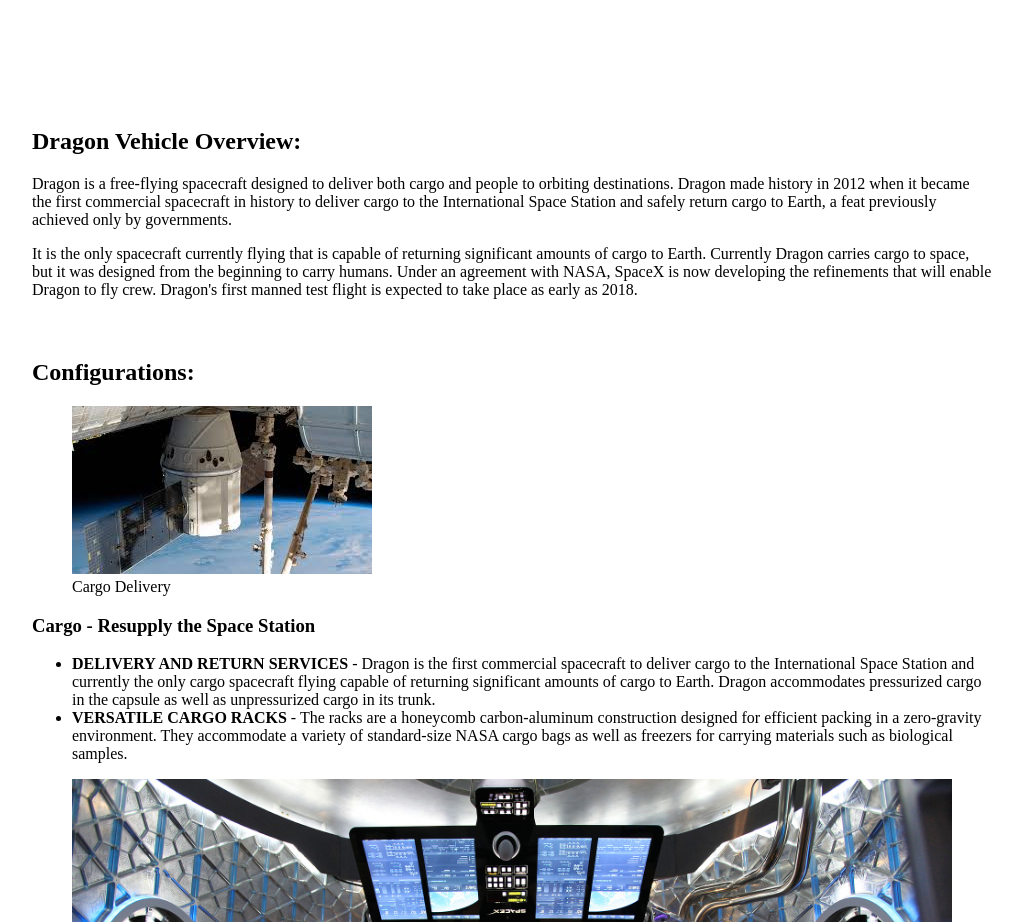
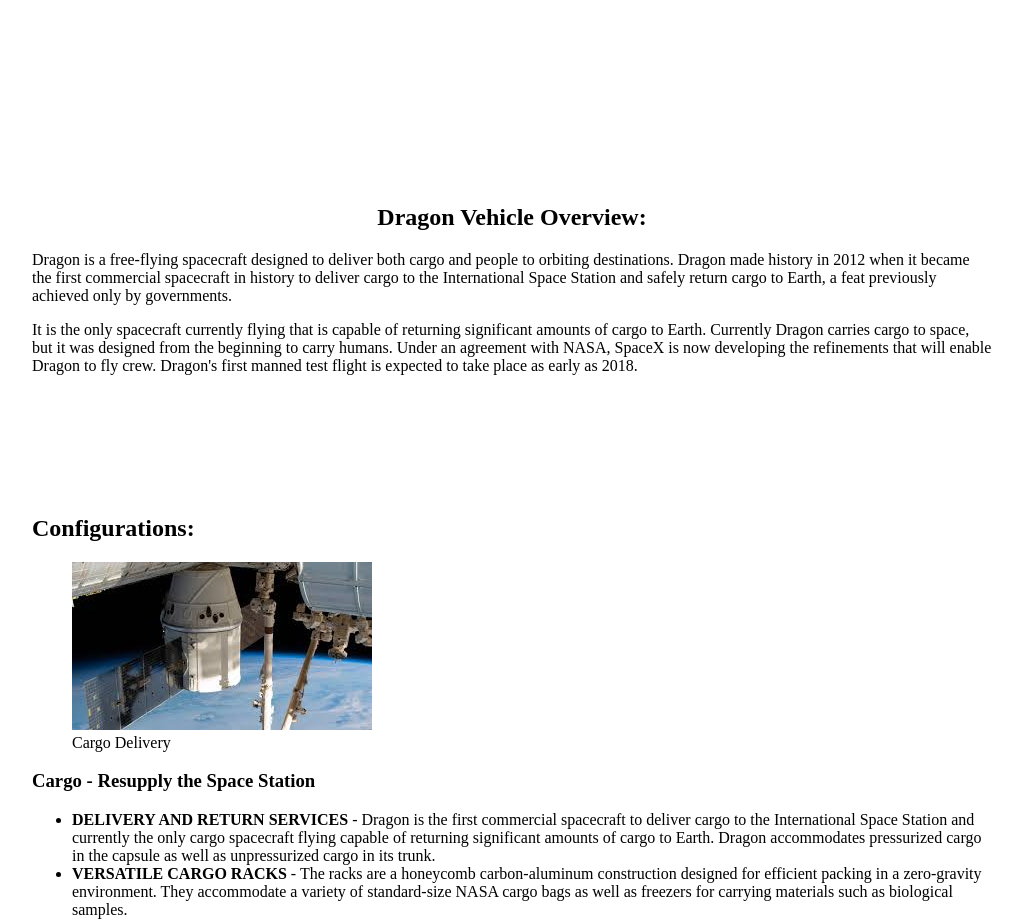
Before and after one commit to Mluck23/IFSC-1310, a plain HTML site: page dragonx/index.html in a window 1280 px wide. Shown: the part 860-1782 px from the top of the page, without its empty margins (128-1150 px from the left). Drawn offline with Linux system fonts and the light colour scheme.

Commit message:
worked dragon

```diff
--- a/dragonx/assets/css/style.css
+++ b/dragonx/assets/css/style.css
@@ -1,5 +1,6 @@
 body{
     background-color:white;
+    margin:0;
 }
 
 html {
@@ -24,8 +25,14 @@ html {
 
   header.primary{
     background-image: url(../img/Dragonx.jpg);
+    /*background-size: cover;
+    position: absolute;
+    top: 0px;
+    right: 0px;
+    bottom: 0px;
+    left: 0px;*/
+    background-repeat: no-repeat;
     background-size: contain;
-    background-repeat: no-repeat;
     text-align:center;
     text-shadow:15px 10px 20px #000000;
     padding-top:40px;
@@ -79,14 +86,13 @@ html {
     background-color: rgba(0,0,0,.9);
     }
 
+#content {
+  padding: 4em 0;
+}
 
-
-
-
-
-
-
-
+section#content h2 {
+  text-align: center;
+}
 
 
     table{
```
Also changed, not shown: dragonx/assets/img/Crew-Dragon-DM-1-orbit-tall-pano-SpaceX-crop-3(2).jpg (added).
